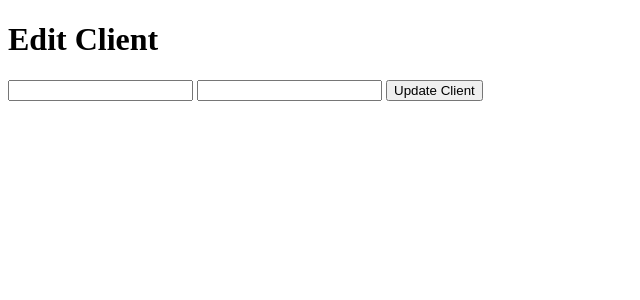
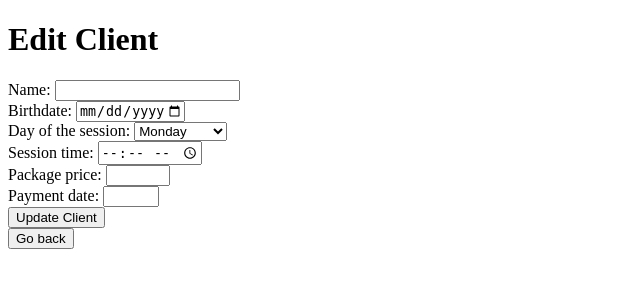
Before and after one commit to fabriciobarretti/crm-autonomos, a Flask app: page /edit/1 in a window 1280 px wide. Shown: the top 300 px of the page, without its empty margins (0-640 px from the left). Run offline with Flask 3, Linux system fonts and the light colour scheme; data that the repository does not hold is empty; some libraries are stand-ins or nearby versions.

Commit message:
Changing changes

```diff
--- a/app.py
+++ b/app.py
@@ -23,9 +23,15 @@ def index():
 def add_client():
     name = request.form['name']
     birthdate = request.form['birthdate']
+    dayOfTheSession = request.form['dayofthesession']
+    sessionTime = request.form['sessiontime']
+    packagePrice = request.form['packageprice']
+    payDay = request.form['payday']
+
     cursor = mysql.connection.cursor()
-    cursor.execute('INSERT INTO clients (name, birthdate) VALUES (%s, %s)', (name, birthdate))
+    cursor.execute('INSERT INTO clients (name, birthdate, dayofthesession, sessiontime, packageprice, payday) VALUES (%s, %s, %s, %s, %s, %s)', (name, birthdate, dayOfTheSession, sessionTime, packagePrice, payDay))
     mysql.connection.commit()
+
     return redirect(url_for('index'))
 
 @app.route('/edit/<int:id>', methods=['GET', 'POST'])
@@ -34,9 +40,15 @@ def edit_client(id):
     if request.method == 'POST':
         name = request.form['name']
         birthdate = request.form['birthdate']
-        cursor.execute('UPDATE clients SET name=%s, birthdate=%s WHERE id=%s', (name, birthdate, id))
+        dayOfTheSession = request.form['dayofthesession']
+        sessionTime = request.form['sessiontime']
+        packagePrice = request.form['packageprice']
+        payDay = request.form['payday']
+
+        cursor.execute('UPDATE clients SET name=%s, birthdate=%s, dayofthesession=%s, sessiontime=%s, packageprice=%s, payday=%s WHERE id=%s', (name, birthdate, dayOfTheSession, sessionTime, packagePrice, payDay, id))
         mysql.connection.commit()
         return redirect(url_for('index'))
+
     cursor.execute('SELECT * FROM clients WHERE id = %s', (id,))
     client = cursor.fetchone()
     return render_template('edit.html', client=client)
--- a/templates/edit.html
+++ b/templates/edit.html
@@ -6,9 +6,34 @@
     <body>
         <h1>Edit Client</h1>
         <form action="/edit/{{ client.id }}" method="post">
-            <input type="text" name="name" value="{{ client.name }}" required>
-            <input type="number" name="age" value="{{ client.age }}" required>
+            <label for="name">Name: </label>
+            <input type="text" name="name" value="{{ client.name }}" required><br>
+
+            <label for="birthdate">Birthdate: </label>
+            <input type="date" name="birthdate" value="{{ client.birthdate }}" max="2006-01-01" required><br>
+
+            <label for="dayofthesession">Day of the session: </label>
+                <select id="dayofthesession" name="dayofthesession" value="{{ client.dayofthesession }}" required>
+                <option value="Monday">Monday</option>
+                <option value="Tuesday">Tuesday</option>
+                <option value="Wednesday">Wednesday</option>
+                <option value="Thursday">Thursday</option>
+                <option value="Friday">Friday</option>
+                <option value="Saturday">Saturday</option>
+                </select><br>
+
+            <label for="sessiontime">Session time: </label>
+            <input id="sessiontime" type="time" name="sessiontime" value="{{ client.sessiontime }}" required/><br>
+
+            <label for="packageprice">Package price: </label>
+            <input type="number" name="packageprice" min="1" max="999" value="{{ client.packageprice }}" required><br>
+
+            <label for="payday">Payment date: </label>
+            <input type="number" name="payday" min="1" max="31" value="{{ client.payday }}" required><br>
+
             <input type="submit" value="Update Client">
         </form>
+
+        <button onclick="window.location.href='/';">Go back</button>
     </body>
 </html>
```
Also changed, not shown: templates/index.html (+8 -2 lines).
